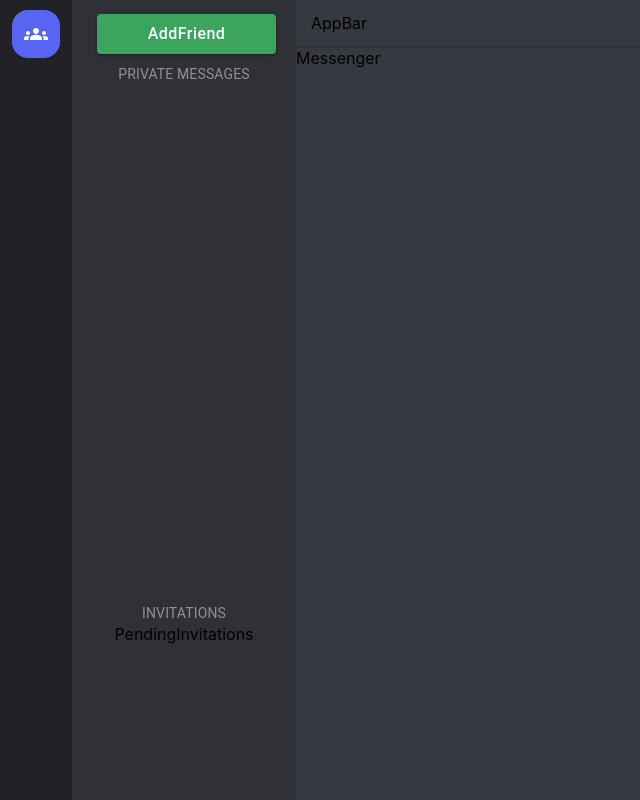
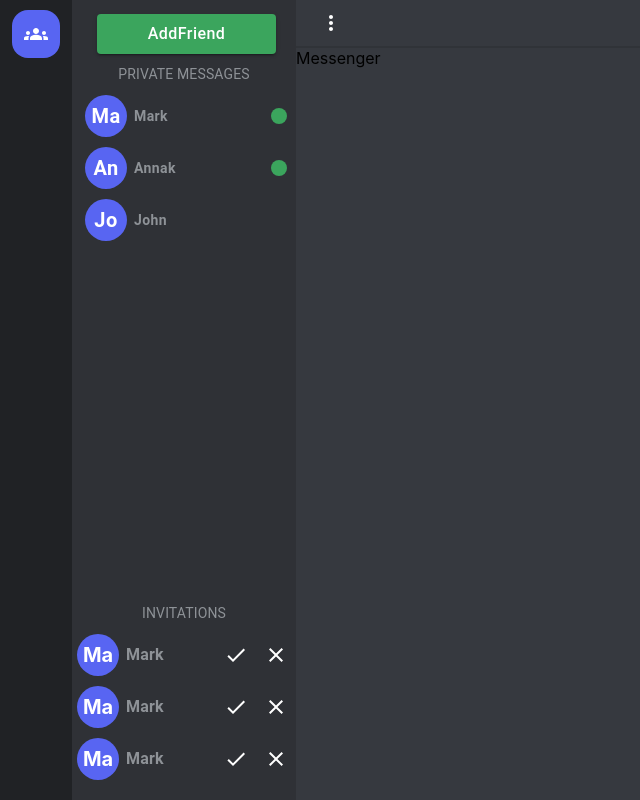
Before and after one commit to vedantkarle/mern-discord-clone, a React (Create React App) app in the folder frontend/: page /dashboard in a window 1280 px wide. Shown: the whole page, without its empty margins (0-640 px from the left). Built offline with nearby package versions, Linux system fonts and the light colour scheme.

Commit message:
basic dashboard UI completed

```diff
--- a/frontend/src/components/AppBar.js
+++ b/frontend/src/components/AppBar.js
@@ -1,5 +1,6 @@
 import { styled } from "@mui/system";
 import React from "react";
+import DropdownMenu from "./DropownMenu";
 
 const MainContainer = styled("div")({
 	position: "absolute",
@@ -16,7 +17,11 @@ const MainContainer = styled("div")({
 });
 
 const AppBar = () => {
-	return <MainContainer>AppBar</MainContainer>;
+	return (
+		<MainContainer>
+			<DropdownMenu />
+		</MainContainer>
+	);
 };
 
 export default AppBar;
--- /dev/null
+++ b/frontend/src/components/Avatar.js
@@ -0,0 +1,34 @@
+import { styled } from "@mui/system";
+import React from "react";
+
+const AvatarPreview = styled("div")({
+	height: "42px",
+	width: "42px",
+	backgroundColor: "#5865f2",
+	borderRadius: "42px",
+	display: "flex",
+	alignItems: "center",
+	justifyContent: "center",
+	fontSize: "20px",
+	fontWeight: "700",
+	marginLeft: "5px",
+	color: "white",
+});
+
+const Avatar = ({ username, large }) => {
+	return (
+		<AvatarPreview
+			style={
+				large
+					? {
+							height: "80px",
+							width: "80px",
+					  }
+					: {}
+			}>
+			{username.substring(0, 2)}
+		</AvatarPreview>
+	);
+};
+
+export default Avatar;
--- /dev/null
+++ b/frontend/src/components/DropownMenu.js
@@ -0,0 +1,36 @@
+import MoreVertIcon from "@mui/icons-material/MoreVert";
+import IconButton from "@mui/material/IconButton";
+import Menu from "@mui/material/Menu";
+import MenuItem from "@mui/material/MenuItem";
+import { useState } from "react";
+import { logout } from "../utils/auth";
+
+export default function DropdownMenu() {
+	const [anchorEl, setAnchorEl] = useState(null);
+	const open = Boolean(anchorEl);
+
+	const handleClick = event => {
+		setAnchorEl(event.currentTarget);
+	};
+	const handleClose = () => {
+		setAnchorEl(null);
+	};
+
+	return (
+		<div>
+			<IconButton onClick={handleClick} style={{ color: "white" }}>
+				<MoreVertIcon />
+			</IconButton>
+			<Menu
+				id='basic-menu'
+				anchorEl={anchorEl}
+				open={open}
+				onClose={handleClose}
+				MenuListProps={{
+					"aria-labelledby": "basic-button",
+				}}>
+				<MenuItem onClick={logout}>Logout</MenuItem>
+			</Menu>
+		</div>
+	);
+}
--- a/frontend/src/components/FriendsList.js
+++ b/frontend/src/components/FriendsList.js
@@ -1,5 +1,24 @@
 import { styled } from "@mui/system";
 import React from "react";
+import FriendsListItem from "./FriendsListItem";
+
+const DUMMY_FRIENDS = [
+	{
+		id: 1,
+		username: "Mark",
+		isOnline: true,
+	},
+	{
+		id: 2,
+		username: "Annak",
+		isOnline: true,
+	},
+	{
+		id: 3,
+		username: "John",
+		isOnline: false,
+	},
+];
 
 const MainContainer = styled("div")({
 	flexGrow: 1,
@@ -7,7 +26,13 @@ const MainContainer = styled("div")({
 });
 
 const FriendsList = () => {
-	return <MainContainer></MainContainer>;
+	return (
+		<MainContainer>
+			{DUMMY_FRIENDS.map(f => (
+				<FriendsListItem key={f.id} friend={f} />
+			))}
+		</MainContainer>
+	);
 };
 
 export default FriendsList;
--- /dev/null
+++ b/frontend/src/components/FriendsListItem.js
@@ -0,0 +1,43 @@
+import FiberManualRecordIcon from "@mui/icons-material/FiberManualRecord";
+import { Box, Button, Typography } from "@mui/material";
+import React from "react";
+import Avatar from "./Avatar";
+
+const FriendsListItem = ({ friend: { id, username, isOnline } }) => {
+	return (
+		<Button
+			style={{
+				width: "100%",
+				height: "42px",
+				marginTop: "10px",
+				display: "flex",
+				alignItems: "center",
+				justifyContent: "flex-start",
+				textTransform: "none",
+				color: "black",
+				position: "relative",
+			}}>
+			<Avatar username={username} />
+			<Typography
+				style={{ marginLeft: "7px", fontWeight: 700, color: "#8e9297" }}
+				variant='subtitle'
+				align='left'>
+				{username}
+			</Typography>
+			{isOnline && (
+				<Box
+					sx={{
+						color: "#3ba55d",
+						display: "flex",
+						alignItems: "center",
+						position: "absolute",
+						right: "5px",
+					}}>
+					<FiberManualRecordIcon />
+				</Box>
+			)}
+		</Button>
+	);
+};
+
+export default FriendsListItem;
--- /dev/null
+++ b/frontend/src/components/InvitationDecisionButton.js
@@ -0,0 +1,34 @@
+import CheckIcon from "@mui/icons-material/Check";
+import ClearIcon from "@mui/icons-material/Clear";
+import Box from "@mui/material/Box";
+import IconButton from "@mui/material/IconButton";
+import React from "react";
+
+const InvitationDecisionButton = ({
+	disabled,
+	acceptInvitation,
+	rejectInvitation,
+}) => {
+	return (
+		<Box sx={{ display: "flex" }}>
+			<IconButton
+				style={{
+					color: "white",
+				}}
+				disabled={disabled}
+				onClick={acceptInvitation}>
+				<CheckIcon />
+			</IconButton>
+			<IconButton
+				style={{
+					color: "white",
+				}}
+				disabled={disabled}
+				onClick={rejectInvitation}>
+				<ClearIcon />
+			</IconButton>
+		</Box>
+	);
+};
+
+export default InvitationDecisionButton;
--- /dev/null
+++ b/frontend/src/components/PendingInvitationListItem.js
@@ -0,0 +1,57 @@
+import { Box, Tooltip, Typography } from "@mui/material";
+import React, { useState } from "react";
+import Avatar from "./Avatar";
+import InvitationDecisionButton from "./InvitationDecisionButton";
+
+const PendingInvitationListItem = ({
+	sender: { _id, username, email },
+	acceptInvitation = () => {},
+	rejectInvitation = () => {},
+}) => {
+	const [buttonsDisabled, setButtonsDisabled] = useState(false);
+
+	const handleAccceptInvitation = () => {
+		acceptInvitation({ _id });
+		setButtonsDisabled(true);
+	};
+
+	const handleRejectInvitation = () => {
+		rejectInvitation({ _id });
+		setButtonsDisabled(true);
+	};
+
+	return (
+		<Tooltip title={email}>
+			<div style={{ width: "100%" }}>
+				<Box
+					sx={{
+						width: "100%",
+						height: "42px",
+						marginTop: "10px",
+						display: "flex",
+						alignItems: "center",
+						justifyContent: "flex-start",
+					}}>
+					<Avatar username={username} />
+					<Typography
+						sx={{
+							marginLeft: "7px",
+							fontWeight: 700,
+							color: "#8e9297",
+							flexGrow: 1,
+						}}
+						variant='subtitle1'>
+						{username}
+					</Typography>
+					<InvitationDecisionButton
+						disabled={buttonsDisabled}
+						acceptInvitation={handleAccceptInvitation}
+						rejectInvitation={handleRejectInvitation}
+					/>
+				</Box>
+			</div>
+		</Tooltip>
+	);
+};
+
+export default PendingInvitationListItem;
--- a/frontend/src/components/PendingInvitations.js
+++ b/frontend/src/components/PendingInvitations.js
@@ -1,5 +1,30 @@
 import { styled } from "@mui/system";
 import React from "react";
+import PendingInvitationListItem from "./PendingInvitationListItem";
+
+const DUMMY_INVITATIONS = [
+	{
+		_id: 1,
+		sender: {
+			username: "Mark",
+			email: "dummy@ad.com",
+		},
+	},
+	{
+		_id: 2,
+		sender: {
+			username: "Mark",
+			email: "dummy@ad.com",
+		},
+	},
+	{
+		_id: 3,
+		sender: {
+			username: "Mark",
+			email: "dummy@ad.com",
+		},
+	},
+];
 
 const MainContainer = styled("div")({
 	width: "100%",
@@ -11,7 +36,13 @@ const MainContainer = styled("div")({
 });
 
 const PendingInvitations = () => {
-	return <MainContainer>PendingInvitations</MainContainer>;
+	return (
+		<MainContainer>
+			{DUMMY_INVITATIONS.map(i => (
+				<PendingInvitationListItem key={i._id} sender={i.sender} />
+			))}
+		</MainContainer>
+	);
 };
 
 export default PendingInvitations;
```
